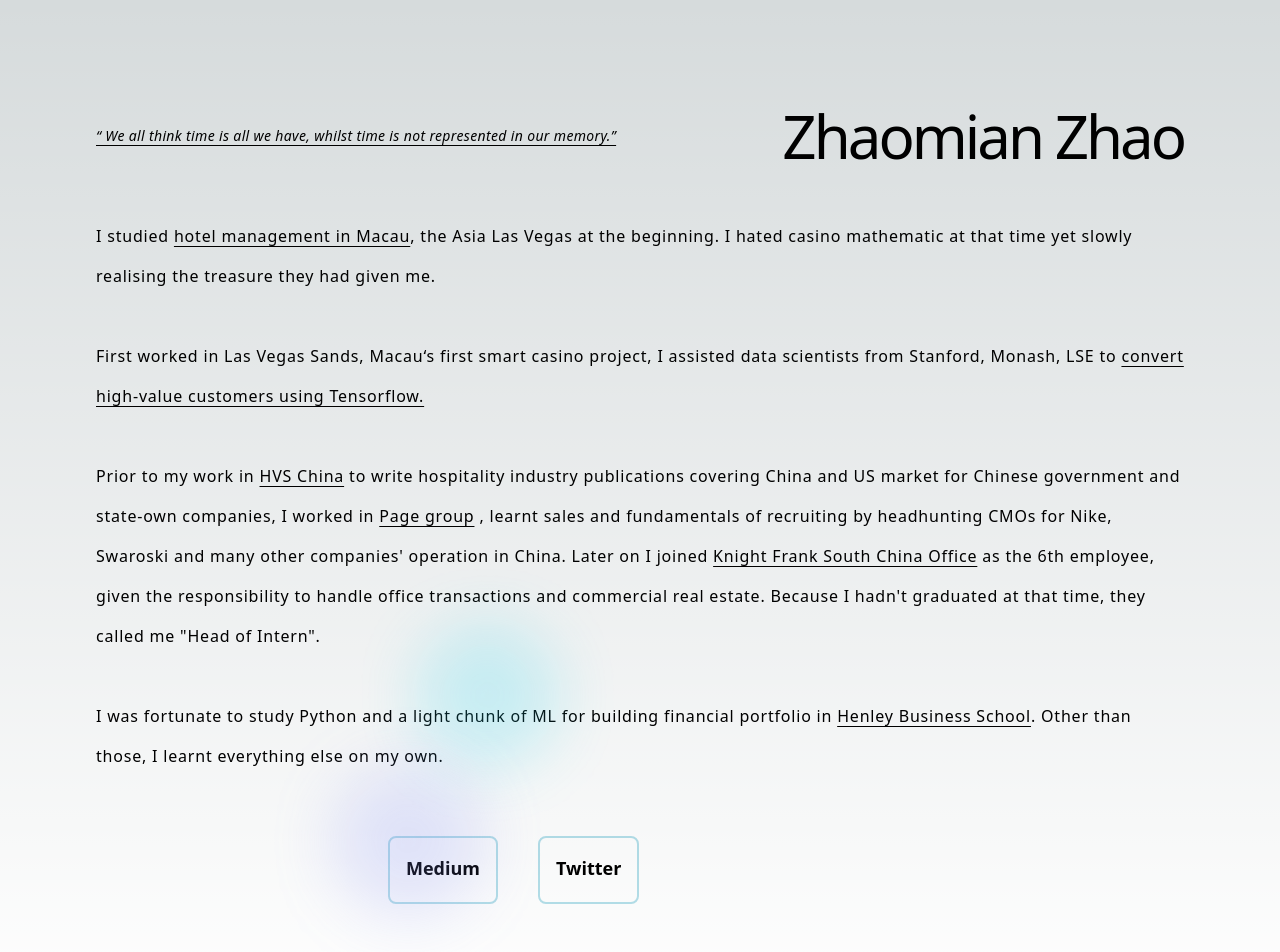
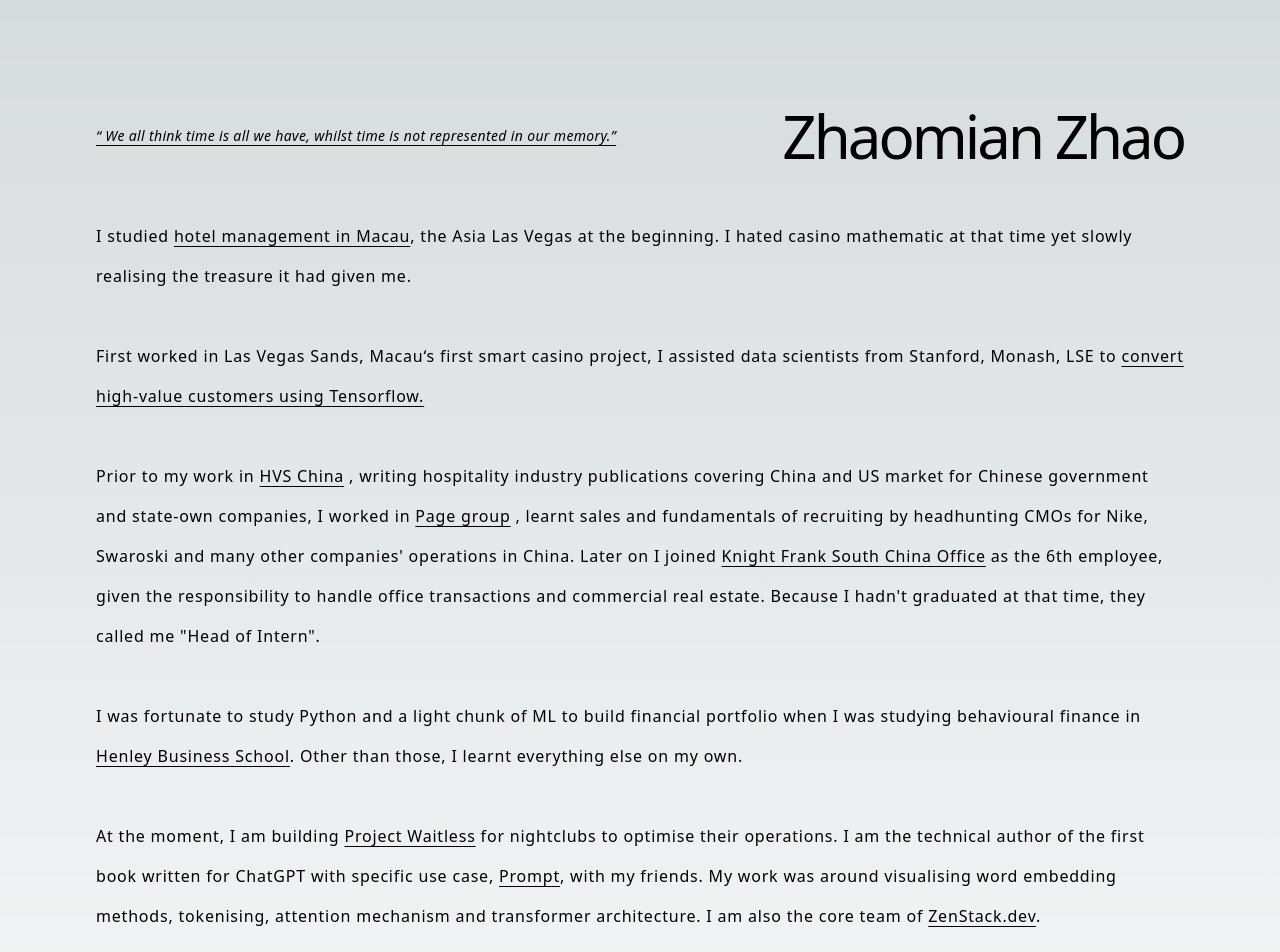
Before and after one commit to zmzlois/zhao-me, a Next.js app: page / in a window 1280 px wide. Shown: the top 952 px of the page. Built offline with nearby package versions, Linux system fonts and the light colour scheme.

Commit message:
add description

```diff
--- a/pages/index.tsx
+++ b/pages/index.tsx
@@ -48,7 +48,7 @@
               hotel management in Macau
             </Link>
             , the Asia Las Vegas at the beginning. I hated casino mathematic at
-            that time yet slowly realising the treasure they had given me.
+            that time yet slowly realising the treasure it had given me.
             <br />
             <br />
             First worked in Las Vegas Sands, Macau&lsquo;s first smart casino
@@ -68,7 +68,7 @@
             >
               HVS China
             </Link>{" "}
-            to write hospitality industry publications covering China and US
+            , writing hospitality industry publications covering China and US
             market for Chinese government and state-own companies, I worked in{" "}
             <Link
               href="https://www.page.com/home-page"
@@ -77,7 +77,7 @@
               Page group
             </Link>{" "}
             , learnt sales and fundamentals of recruiting by headhunting CMOs
-            for Nike, Swaroski and many other companies&apos; operation in
+            for Nike, Swaroski and many other companies&apos; operations in
             China. Later on I joined{" "}
             <Link
               href="https://www.knightfrank.com.cn/en/about-us"
@@ -89,8 +89,8 @@
             transactions and commercial real estate. Because I hadn&apos;t
             graduated at that time, they called me &quot;Head of Intern&quot;.
             <br />
-            <br />I was fortunate to study Python and a light chunk of ML for
-            building financial portfolio in{" "}
+            <br />I was fortunate to study Python and a light chunk of ML to
+            build financial portfolio when I was studying behavioural finance in{" "}
             <Link
               href="https://www.henley.ac.uk/"
               className="underline underline-offset-4 decoration-1"
@@ -98,11 +98,52 @@
               Henley Business School
             </Link>
             . Other than those, I learnt everything else on my own.
+            <br />
+            <br />
+            At the moment, I am building{" "}
+            <Link
+              href="https://projectwaitless.io"
+              className="underline underline-offset-4 decoration-1"
+            >
+              Project Waitless
+            </Link>{" "}
+            for nightclubs to optimise their operations. I am the technical
+            author of the first book written for ChatGPT with specific use case,{" "}
+            <Link
+              href="https://prompt.mba"
+              className="underline underline-offset-4 decoration-1"
+            >
+              Prompt
+            </Link>
+            , with my friends. My work was around visualising word embedding
+            methods, tokenising, attention mechanism and transformer
+            architecture. I am also the core team of{" "}
+            <Link
+              href="https://zenstack.dev"
+              className="underline underline-offset-4 decoration-1"
+            >
+              ZenStack.dev
+            </Link>
+            .
+            <br />
+            <br />
+            Before building Project Waitless, I started two companies with my
+            friends, a digital marketing brand for french premium liquors and a
+            urban planning consultancy deliver smart city solutions for Chinese
+            municipal government.
+            <br />
+            <br />
+            In my free time, I enjoy doing crossfit with my friends, reading
+            random things and writing. You can find my blog below.
+            <br />
+            <br />
+            My friends would describe me: The 45 years old live in a 26 years
+            old body. I think it might be true.
           </p>
         </div>
 
         <div className={styles.grid}>
-          <div className="relative ">
+          <div className=" ">
             <div className="absolute inset-x-[-50vw] -top-32 -bottom-48 [mask-image:linear-gradient(transparent,white,white)] dark:[mask-image:linear-gradient(transparent,white,transparent)] lg:left-[calc(50%+14rem)] lg:right-0 lg:-top-32 lg:-bottom-32 lg:[mask-image:none] lg:dark:[mask-image:linear-gradient(white,white,transparent)]"></div>
             <div className="relative">
               <Image
@@ -125,23 +166,20 @@
               />
             </div>
           </div>
-          <div className="md:flex flex-auto">
-            <div className="m-5">
+          <div className="flex content-center">
             <Card
               href="https://medium.com/@zhaomianzhao"
               title="Medium"
               description=""
               rel="Zhaomian Zhao Personal Blog"
             />
-            </div>
-            <div className="m-5">
+
             <Card
               href="https://twitter.com/LoisZhao01"
               title="Twitter"
               description=""
               rel="Zhaomian Zhao's Twitter"
             />
-            </div>
           </div>
         </div>
       </main>
@@ -162,21 +200,21 @@
 }) => {
   return (
     <>
-      <div className="w-full border-2 border-cyan-600/30 rounded-lg hover:shadow-md hover:shadow-sky-400/40">
-        <div className="p-2 md:p-4 hover:from-blue-400/30 hover:via-blue-600 hover:to-blue-400/60">
-          {" "}
-          <Link href={href} className="" target="_blank" rel={rel}>
+      <Link
+        href={href}
+        className={`${styles.card} relative`}
+        target="_blank"
+        rel={rel}
+      >
         <h2
-              className={`self-center justify-self-center font-bold text-lg mb-1`}
+          className={`self-center justify-self-center font-bold text-lg mb-1 tracking-wider underline-offset-4 underline`}
         >
-              {title} <span></span>
+          {title}
         </h2>
         <p className={`justify-self-center font-sm  font-extralight`}>
           {description}
         </p>
       </Link>
-        </div>
-      </div>
     </>
   );
 };
```
Lines whose indentation alone changed are shown as unchanged.
